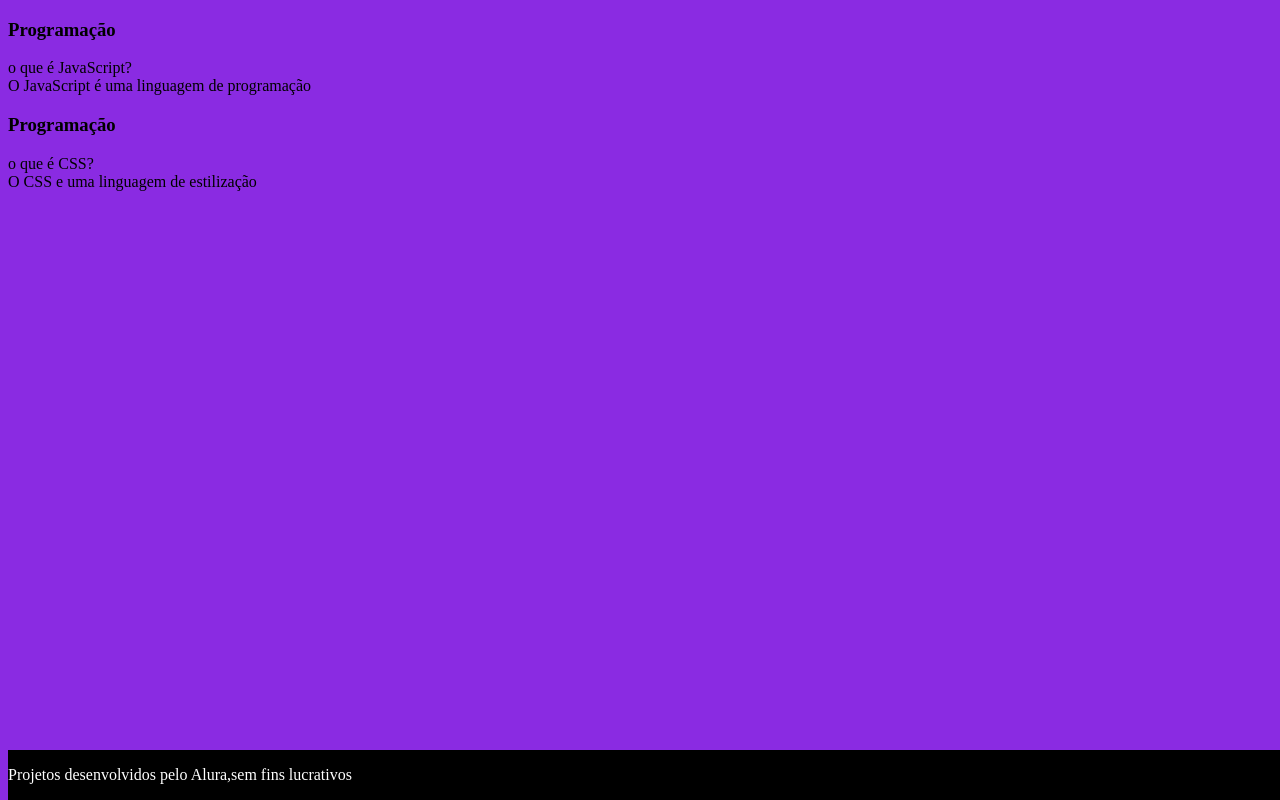
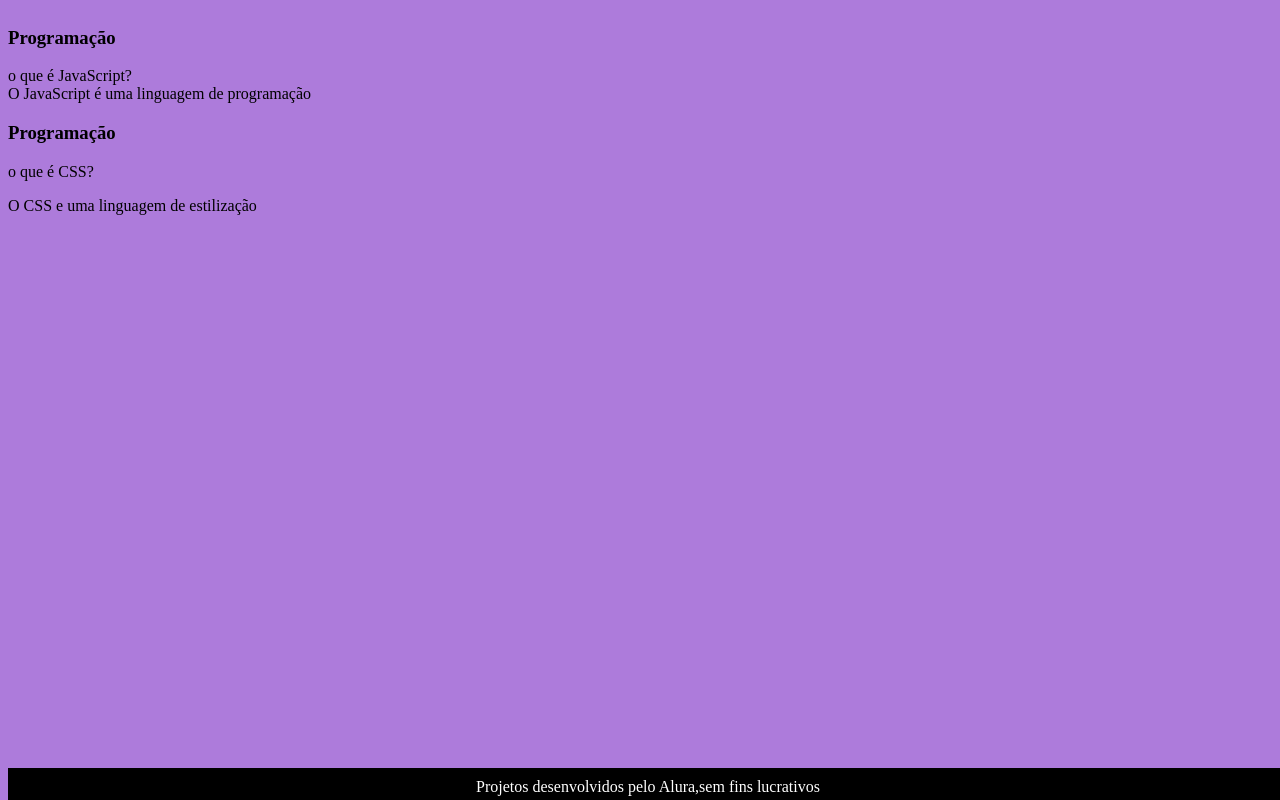
Before and after one commit to Tati-Borges/Flashcards, a plain HTML site: page Flashcard/index.html in a window 1280 px wide. Drawn offline with Linux system fonts and the light colour scheme.

Commit message:
Add files via upload

```diff
--- a/Flashcard/assets/style.css
+++ b/Flashcard/assets/style.css
@@ -1,6 +1,17 @@
 body{
-    background-color: blueviolet;
+    background-color: rgb(173, 123, 219);
+    font-family: bai Janjuree;
 }
+
+
+#container{
+    display: flex;
+}
+.cartao{
+    margin: 1rem 1rem;
+
+}
+
 
 footer {
     background-color: black;
@@ -8,4 +19,12 @@ footer {
     position: fixed;
     bottom: 0;
     width:100% ;
+    height: 2rem; ;
 }
+
+footer p{
+    text-align: center;
+    font-size:1rem ;
+    margin-top: 0.6rem;
+
+}
--- a/Flashcard/index.html
+++ b/Flashcard/index.html
@@ -24,13 +24,15 @@
         <div class="Cartão__Conteudo">
             <h3>Programação</h3>
             <div class="cartao__conteudo__pergunta">
-                o que é CSS?
+                <p>o que é CSS?</p>
             </div>
             <div class="cartao__conteudo__resposta">
-                O CSS e uma linguagem de estilização
+               <p>O CSS e uma linguagem de estilização</p>
             </div>
         </div>
     </section>
+
+
 
 
         <footer>
```
